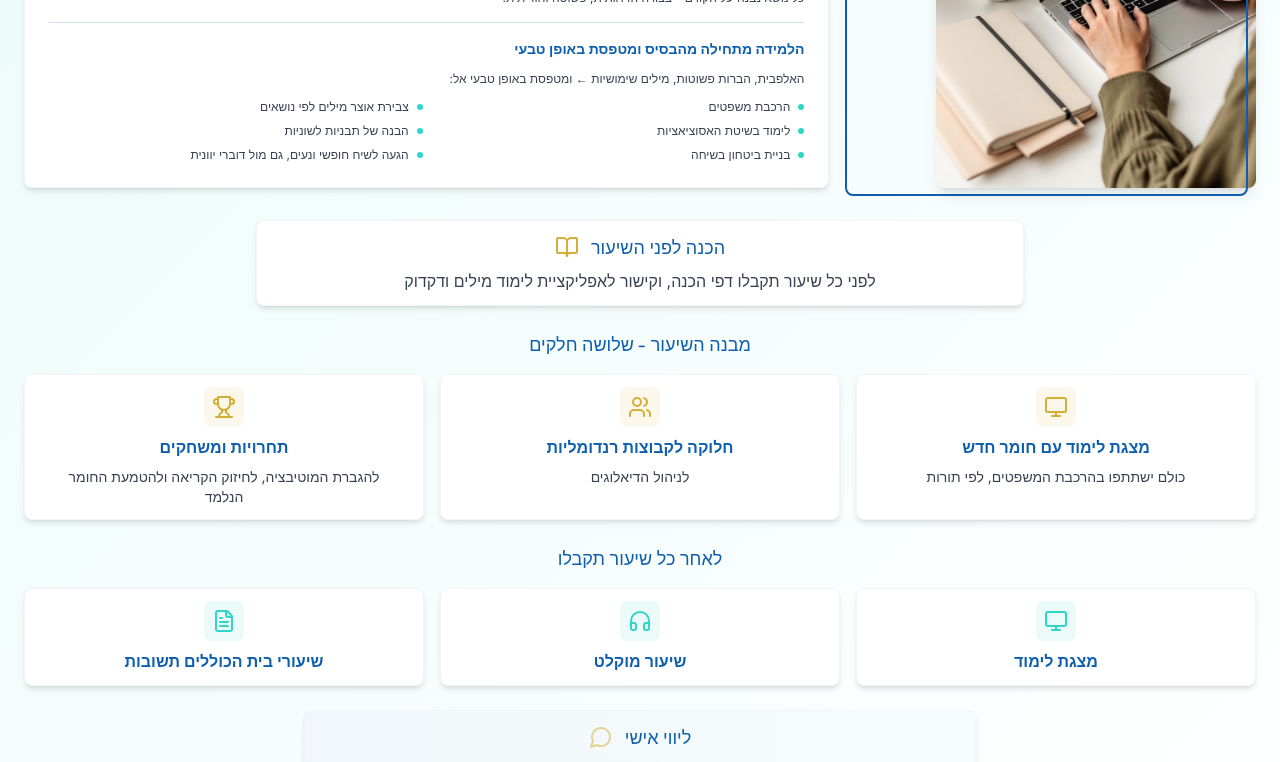
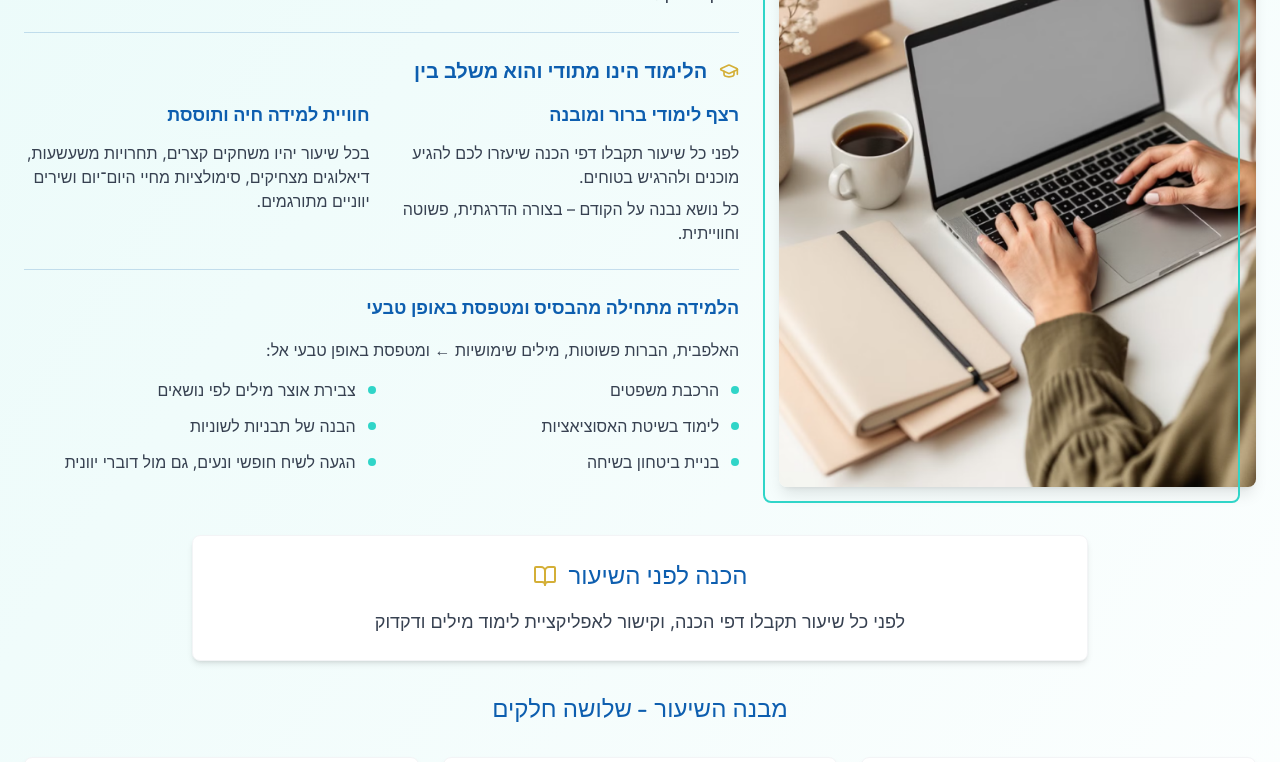
Before and after one commit to lironasaraf/sivan-dekel, a React (Vite) app: page / in a window 1280 px wide. Shown: the part 3060-3822 px from the top of the page. Built offline with nearby package versions, Linux system fonts and the light colour scheme; a web font is replaced by a local one.

Commit message:
Refactor: Improve mobile layout for teaching method
Restructure the "Teaching Method" section on mobile to match the "About Me" section's layout for better readability.

```diff
--- a/src/components/TeachingMethodSection.tsx
+++ b/src/components/TeachingMethodSection.tsx
@@ -73,70 +73,68 @@ const TeachingMethodSection = () => {
     <section
       id="teaching-method"
       ref={sectionRef}
-      className="py-8 md:py-12 bg-gradient-to-br from-greek-turquoise/10 to-white"
+      className="py-16 md:py-24 bg-gradient-to-br from-greek-turquoise/10 to-white"
     >
       <div className="container mx-auto px-4 md:px-6">
-        <div className="text-center mb-6">
+        <div className="text-center mb-12">
           <h2 className={`section-heading transition-all duration-1000 ease-out ${isVisible ? 'opacity-100 translate-y-0' : 'opacity-0 translate-y-8'}`}>
             שיטת הלימוד שלי
           </h2>
         </div>
 
-        <div className="flex flex-row gap-4 md:gap-6 mb-8">
-          {/* Computer Image - Smaller */}
-          <div className={`w-1/3 order-2 lg:order-1 transition-all duration-1000 ease-out ${isVisible ? 'opacity-100 translate-y-0' : 'opacity-0 translate-y-8'}`} style={{ transitionDelay: '200ms' }}>
+        {/* Main content - similar to AboutSection layout */}
+        <div className="flex flex-col md:flex-row items-center gap-10 mb-12">
+          <div className="w-full md:w-2/5">
             <div className="relative">
-              <div className="absolute -left-2 -bottom-2 w-full h-full border-2 border-greek-blue rounded-lg"></div>
+              <div className="absolute -left-4 -bottom-4 w-full h-full border-2 border-greek-turquoise rounded-lg"></div>
               <img
                 src="/lovable-uploads/6e1826c1-0392-4b1c-b4a5-94109ff0ef44.png"
                 alt="מחשב נייד עם קפה ופרחים - סביבת לימוד נעימה"
-                className="w-full max-w-xs rounded-lg shadow-lg"
+                className="w-full rounded-lg shadow-lg"
               />
             </div>
           </div>
 
-          {/* Method Description - Expanded */}
-          <div className={`w-2/3 order-1 lg:order-2 transition-all duration-1000 ease-out ${isVisible ? 'opacity-100 translate-y-0' : 'opacity-0 translate-y-8'}`} style={{ transitionDelay: '300ms' }}>
-            <div className="greek-card h-full">
-              <div className="flex items-center gap-2 md:gap-3 mb-3">
-                <h3 className="text-lg md:text-xl font-heading text-greek-blue">הגישה שלי</h3>
+          <div className="w-full md:w-3/5 text-right">
+            <div className="flex items-center gap-3 mb-6">
+              <h3 className="text-2xl md:text-3xl font-heading text-greek-blue">הגישה שלי</h3>
               <Computer className="h-6 w-6 text-greek-gold" />
             </div>
 
-              <p className="text-sm md:text-base text-greek-turquoise font-medium mb-3">
+            <p className="text-lg md:text-xl text-greek-turquoise font-medium mb-6">
               מודל לימוד ייחודי ומותאם במיוחד לישראלים
             </p>
 
-              <div className="space-y-4 text-right">
-                <p className="text-sm md:text-base text-gray-700 leading-relaxed">
+            <div className="space-y-6 text-right">
+              <p className="text-lg text-gray-700 leading-relaxed">
                 השיטה שלי הדרגתית מאוד, מתבססת על סדר, דיוק והנחיה מובנית.
               </p>
 
-                <p className="text-sm md:text-base text-gray-700 leading-relaxed">
+              <p className="text-lg text-gray-700 leading-relaxed">
                 אני מאמינה בלמידה שמתבצעת צעד אחר צעד – <span className="font-semibold text-greek-blue">σιγά σιγά</span> – לאט ובביטחון, עם הנאה לכל אורך הדרך.
               </p>
 
               {/* הלימוד הינו מתודי */}
-                <div className="border-t border-greek-blue/20 pt-4">
-                  <div className="flex items-center gap-3 mb-3">
+              <div className="border-t border-greek-blue/20 pt-6">
+                <div className="flex items-center gap-3 mb-4">
                   <GraduationCap className="h-5 w-5 text-greek-gold" />
-                    <h4 className="text-base font-semibold text-greek-blue">הלימוד הינו מתודי והוא משלב בין</h4>
+                  <h4 className="text-xl font-semibold text-greek-blue">הלימוד הינו מתודי והוא משלב בין</h4>
                 </div>
 
-                  <div className="grid md:grid-cols-2 gap-4 mb-4">
+                <div className="grid md:grid-cols-2 gap-6 mb-6">
                   {/* רצף לימודי */}
-                    <div className="space-y-2">
-                      <h5 className="text-sm font-semibold text-greek-blue">רצף לימודי ברור ומובנה</h5>
-                      <div className="space-y-1 text-xs text-gray-700">
+                  <div className="space-y-3">
+                    <h5 className="text-lg font-semibold text-greek-blue">רצף לימודי ברור ומובנה</h5>
+                    <div className="space-y-2 text-gray-700">
                       <p>לפני כל שיעור תקבלו דפי הכנה שיעזרו לכם להגיע מוכנים ולהרגיש בטוחים.</p>
                       <p>כל נושא נבנה על הקודם – בצורה הדרגתית, פשוטה וחווייתית.</p>
                     </div>
                   </div>
 
                   {/* חוויית למידה */}
-                    <div className="space-y-2">
-                      <h5 className="text-sm font-semibold text-greek-blue">חוויית למידה חיה ותוססת</h5>
-                      <div className="text-xs text-gray-700">
+                  <div className="space-y-3">
+                    <h5 className="text-lg font-semibold text-greek-blue">חוויית למידה חיה ותוססת</h5>
+                    <div className="text-gray-700">
                       <p>בכל שיעור יהיו משחקים קצרים, תחרויות משעשעות, דיאלוגים מצחיקים, סימולציות מחיי היום־יום ושירים יווניים מתורגמים.</p>
                     </div>
                   </div>
@@ -144,18 +142,18 @@ const TeachingMethodSection = () => {
               </div>
 
               {/* הלמידה מתחילה מהבסיס */}
-                <div className="border-t border-greek-blue/20 pt-4">
-                  <h5 className="text-sm font-semibold text-greek-blue mb-3">
+              <div className="border-t border-greek-blue/20 pt-6">
+                <h5 className="text-lg font-semibold text-greek-blue mb-4">
                   הלמידה מתחילה מהבסיס ומטפסת באופן טבעי
                 </h5>
-                  <p className="text-xs text-gray-700 mb-3">
+                <p className="text-gray-700 mb-4">
                   האלפבית, הברות פשוטות, מילים שימושיות ← ומטפסת באופן טבעי אל:
                 </p>
-                  <div className="grid md:grid-cols-2 gap-2">
+                <div className="grid md:grid-cols-2 gap-3">
                   {learningProgression.map((step, index) => (
-                      <div key={index} className="flex items-center gap-2 text-right">
-                        <div className="w-1.5 h-1.5 bg-greek-turquoise rounded-full flex-shrink-0"></div>
-                        <span className="text-xs text-gray-700">{step}</span>
+                    <div key={index} className="flex items-center gap-3 text-right">
+                      <div className="w-2 h-2 bg-greek-turquoise rounded-full flex-shrink-0"></div>
+                      <span className="text-gray-700">{step}</span>
                     </div>
                   ))}
                 </div>
@@ -163,76 +161,75 @@ const TeachingMethodSection = () => {
             </div>
           </div>
         </div>
-        </div>
 
-        {/* Pre-lesson preparation - Compact */}
-        <div className={`mb-6 transition-all duration-1000 ease-out ${isVisible ? 'opacity-100 translate-y-0' : 'opacity-0 translate-y-8'}`} style={{ transitionDelay: '500ms' }}>
-          <div className="greek-card max-w-3xl mx-auto py-3">
-            <div className="flex justify-center items-center gap-3 mb-2">
-              <h3 className="text-lg font-heading text-greek-blue">הכנה לפני השיעור</h3>
+        {/* Pre-lesson preparation */}
+        <div className={`mb-8 transition-all duration-1000 ease-out ${isVisible ? 'opacity-100 translate-y-0' : 'opacity-0 translate-y-8'}`} style={{ transitionDelay: '500ms' }}>
+          <div className="greek-card max-w-4xl mx-auto">
+            <div className="flex justify-center items-center gap-3 mb-4">
+              <h3 className="text-2xl font-heading text-greek-blue">הכנה לפני השיעור</h3>
               <BookOpen className="h-6 w-6 text-greek-gold" />
             </div>
-            <p className="text-center text-gray-700">
+            <p className="text-center text-lg text-gray-700">
               לפני כל שיעור תקבלו דפי הכנה, וקישור לאפליקציית לימוד מילים ודקדוק
             </p>
           </div>
         </div>
 
-        {/* Lesson Structure - Compact */}
-        <div className={`mb-6 transition-all duration-1000 ease-out ${isVisible ? 'opacity-100 translate-y-0' : 'opacity-0 translate-y-8'}`} style={{ transitionDelay: '600ms' }}>
-          <div className="text-center mb-4">
-            <h3 className="text-lg font-heading text-greek-blue mb-2">מבנה השיעור - שלושה חלקים</h3>
+        {/* Lesson Structure */}
+        <div className={`mb-8 transition-all duration-1000 ease-out ${isVisible ? 'opacity-100 translate-y-0' : 'opacity-0 translate-y-8'}`} style={{ transitionDelay: '600ms' }}>
+          <div className="text-center mb-8">
+            <h3 className="text-2xl font-heading text-greek-blue mb-2">מבנה השיעור - שלושה חלקים</h3>
           </div>
 
-          <div className="grid grid-cols-1 sm:grid-cols-3 gap-4">
+          <div className="grid grid-cols-1 md:grid-cols-3 gap-6">
             {lessonStructure.map((part, index) => {
               const IconComponent = part.icon;
               return (
-                <div key={index} className={`greek-card text-center py-3 transition-all duration-800 ease-out ${isVisible ? 'opacity-100 translate-y-0' : 'opacity-0 translate-y-8'}`} style={{ transitionDelay: `${700 + index * 100}ms` }}>
-                  <div className="flex justify-center mb-2">
-                    <div className="p-2 bg-greek-gold/10 rounded-lg">
-                      <IconComponent className="h-6 w-6 text-greek-gold" />
+                <div key={index} className={`greek-card text-center transition-all duration-800 ease-out ${isVisible ? 'opacity-100 translate-y-0' : 'opacity-0 translate-y-8'}`} style={{ transitionDelay: `${700 + index * 100}ms` }}>
+                  <div className="flex justify-center mb-4">
+                    <div className="p-3 bg-greek-gold/10 rounded-lg">
+                      <IconComponent className="h-8 w-8 text-greek-gold" />
                     </div>
                   </div>
-                  <h4 className="text-base font-semibold text-greek-blue mb-2">{part.title}</h4>
-                  <p className="text-sm text-gray-700">{part.description}</p>
+                  <h4 className="text-lg font-semibold text-greek-blue mb-3">{part.title}</h4>
+                  <p className="text-gray-700">{part.description}</p>
                 </div>
               );
             })}
           </div>
         </div>
 
-        {/* Post-lesson materials - Compact */}
-        <div className={`mb-6 transition-all duration-1000 ease-out ${isVisible ? 'opacity-100 translate-y-0' : 'opacity-0 translate-y-8'}`} style={{ transitionDelay: '900ms' }}>
-          <div className="text-center mb-4">
-            <h3 className="text-lg font-heading text-greek-blue mb-2">לאחר כל שיעור תקבלו</h3>
+        {/* Post-lesson materials */}
+        <div className={`mb-8 transition-all duration-1000 ease-out ${isVisible ? 'opacity-100 translate-y-0' : 'opacity-0 translate-y-8'}`} style={{ transitionDelay: '900ms' }}>
+          <div className="text-center mb-8">
+            <h3 className="text-2xl font-heading text-greek-blue mb-2">לאחר כל שיעור תקבלו</h3>
           </div>
 
-          <div className="grid grid-cols-1 sm:grid-cols-3 gap-4">
+          <div className="grid grid-cols-1 md:grid-cols-3 gap-6">
             {postLessonMaterials.map((material, index) => {
               const IconComponent = material.icon;
               return (
-                <div key={index} className={`greek-card text-center py-3 transition-all duration-800 ease-out ${isVisible ? 'opacity-100 translate-y-0' : 'opacity-0 translate-y-8'}`} style={{ transitionDelay: `${1000 + index * 100}ms` }}>
-                  <div className="flex justify-center mb-2">
-                    <div className="p-2 bg-greek-turquoise/10 rounded-lg">
-                      <IconComponent className="h-6 w-6 text-greek-turquoise" />
+                <div key={index} className={`greek-card text-center transition-all duration-800 ease-out ${isVisible ? 'opacity-100 translate-y-0' : 'opacity-0 translate-y-8'}`} style={{ transitionDelay: `${1000 + index * 100}ms` }}>
+                  <div className="flex justify-center mb-4">
+                    <div className="p-3 bg-greek-turquoise/10 rounded-lg">
+                      <IconComponent className="h-8 w-8 text-greek-turquoise" />
                     </div>
                   </div>
-                  <h4 className="text-base font-semibold text-greek-blue">{material.title}</h4>
+                  <h4 className="text-lg font-semibold text-greek-blue">{material.title}</h4>
                 </div>
               );
             })}
           </div>
         </div>
 
-        {/* Personal support - Compact */}
+        {/* Personal support */}
         <div className={`text-center transition-all duration-1000 ease-out ${isVisible ? 'opacity-100 translate-y-0' : 'opacity-0 translate-y-8'}`} style={{ transitionDelay: '1200ms' }}>
-          <div className="greek-card max-w-2xl mx-auto bg-gradient-to-r from-greek-blue/5 to-greek-turquoise/5 py-3">
-            <div className="flex justify-center items-center gap-3 mb-2">
-              <h3 className="text-lg font-heading text-greek-blue">ליווי אישי</h3>
+          <div className="greek-card max-w-3xl mx-auto bg-gradient-to-r from-greek-blue/5 to-greek-turquoise/5">
+            <div className="flex justify-center items-center gap-3 mb-4">
+              <h3 className="text-2xl font-heading text-greek-blue">ליווי אישי</h3>
               <MessageCircle className="h-6 w-6 text-greek-gold animate-pulse" />
             </div>
-            <p className="text-gray-700 leading-relaxed">
+            <p className="text-lg text-gray-700 leading-relaxed">
               זמינות מלאה וליווי אישי בין השיעורים לשאלות, דיוקים וחידודים
             </p>
           </div>
```
Lines whose indentation alone changed are shown as unchanged.
